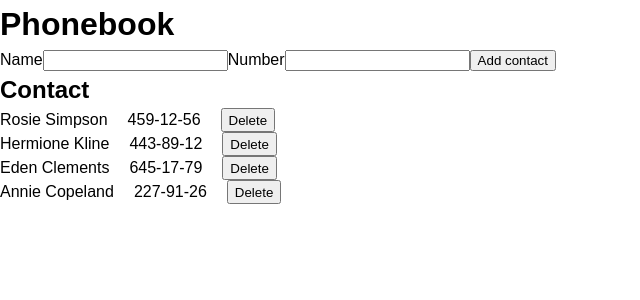
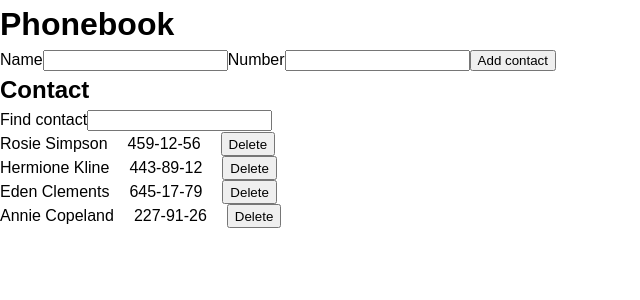
Before and after one commit to VadimKorobec/react-homework-1--, a React (Create React App) app: page / in a window 1280 px wide. Shown: the top 300 px of the page, without its empty margins (0-640 px from the left). Built offline with nearby package versions, Linux system fonts and the light colour scheme.

Commit message:
Update Filter.jsx

```diff
--- a/src/components/Filter/Filter.jsx
+++ b/src/components/Filter/Filter.jsx
@@ -1,3 +1,10 @@
-export const Filter = () => {
-  return <></>;
+export const Filter = ({ value, onChange }) => {
+  return (
+    <>
+      <label>
+        Find contact
+        <input type="text" value={value} onChange={onChange} />
+      </label>
+    </>
+  );
 };
```
